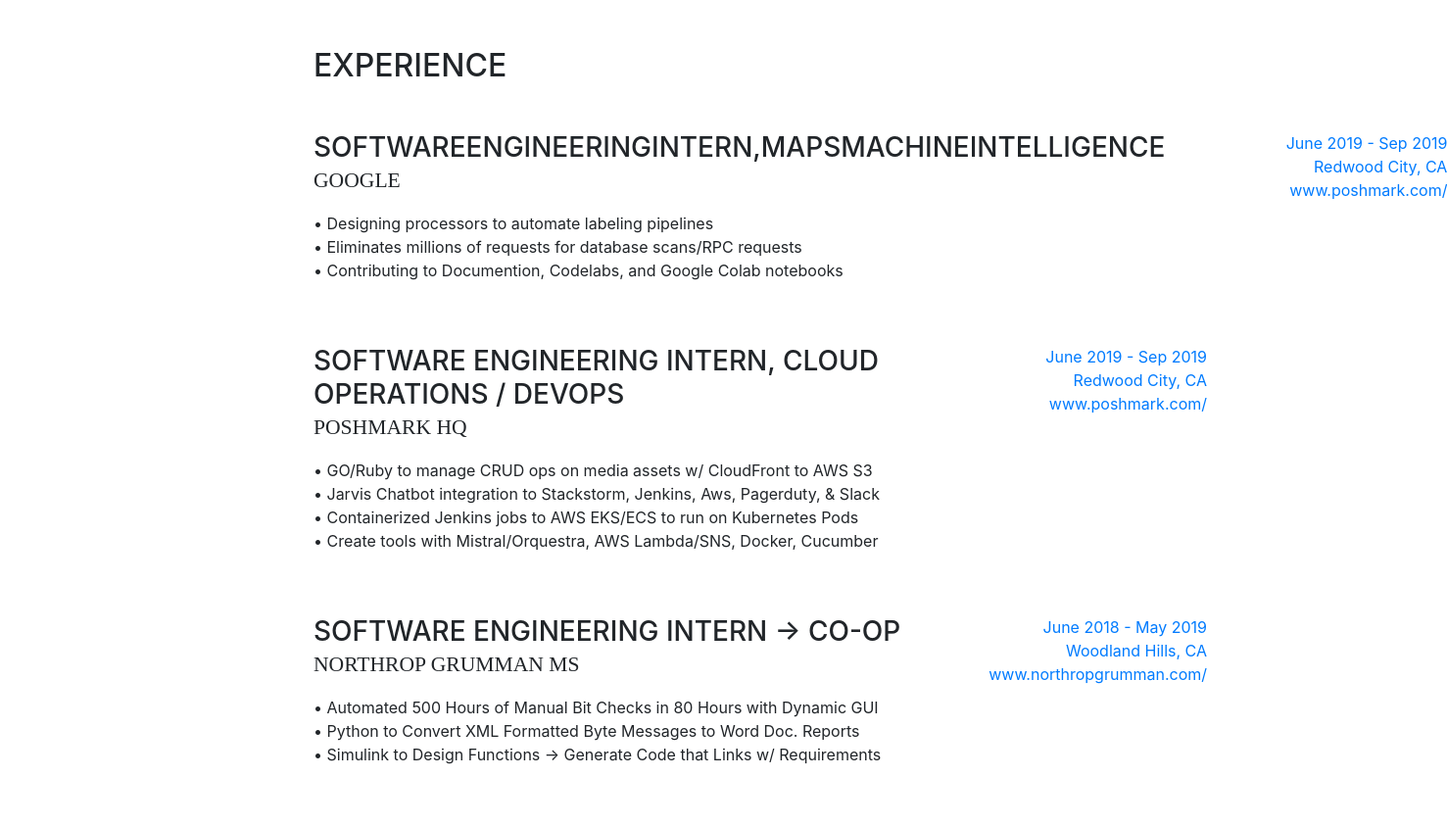
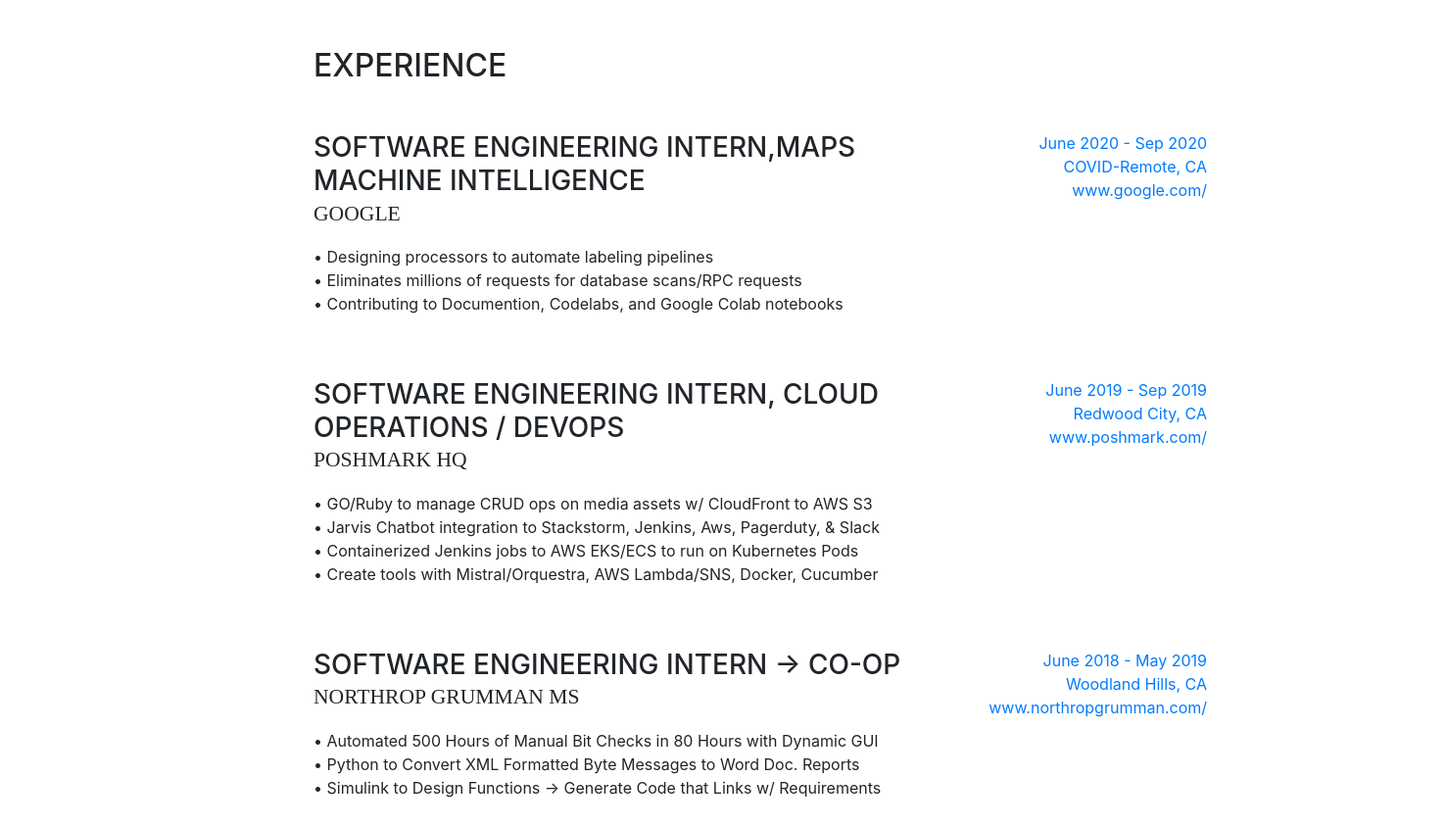
Before and after one commit to rlin2k1/roylin.me, a website with bundled scripts: page index.html in a window 1280 px wide. Shown: the part 800-1643 px from the top of the page at 98% size, 1477 px wide, since content can reach past the window. Built offline with nearby package versions, Linux system fonts and the light colour scheme; a web font is replaced by a local one.

Commit message:
Update index.html

```diff
--- a/index.html
+++ b/index.html
@@ -108,12 +108,12 @@
 
           <div class="resume-item d-flex flex-column flex-md-row mb-5">
             <div class="resume-content mr-auto">
-              <h3 class="mb-0">SoftwareEngineeringIntern,MapsMachineIntelligence</h3>
+              <h3 class="mb-0">Software Engineering Intern,Maps Machine Intelligence</h3>
               <div class="subheading mb-3">Google</div>
               <p>• Designing processors to automate labeling pipelines<br>• Eliminates millions of requests for database scans/RPC requests<br>• Contributing to Documention, Codelabs, and Google Colab notebooks</p>
             </div>
             <div class="resume-date text-md-right">
-              <span class="text-primary">June 2019 - Sep 2019<br>Redwood City, CA<br><a href="https://www.poshmark.com/">www.poshmark.com/</a></span>
+              <span class="text-primary">June 2020 - Sep 2020<br>COVID-Remote, CA<br><a href="https://www.google.com/">www.google.com/</a></span>
             </div>
           </div>
 
```
